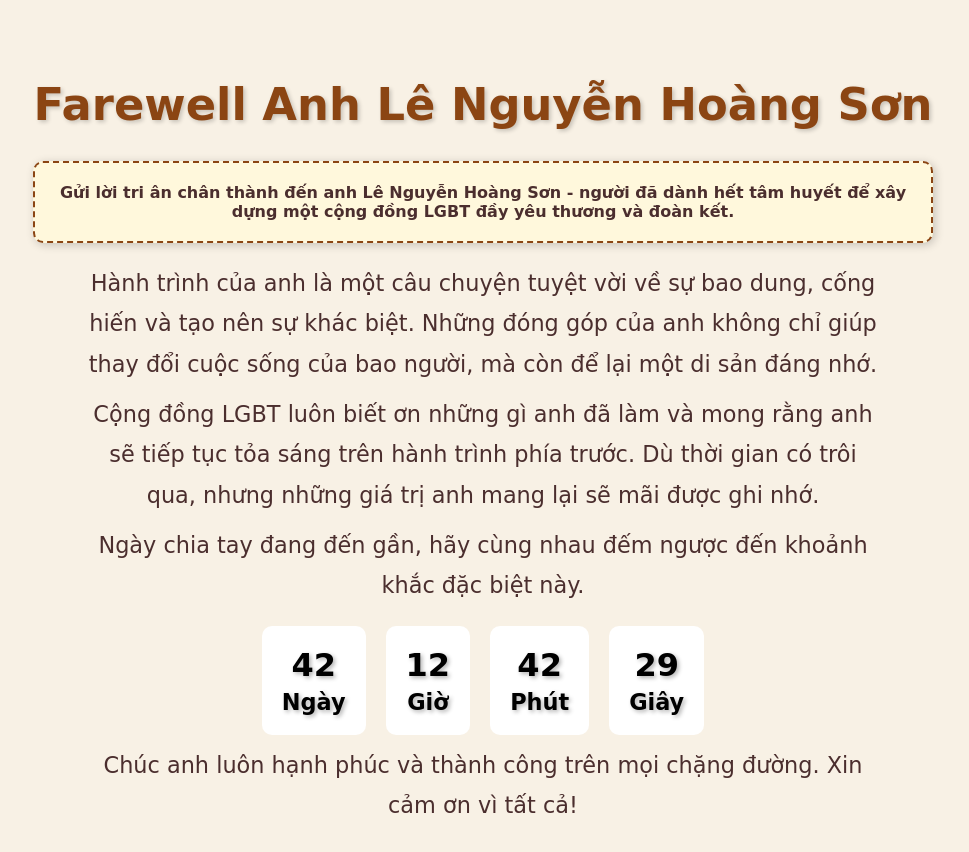
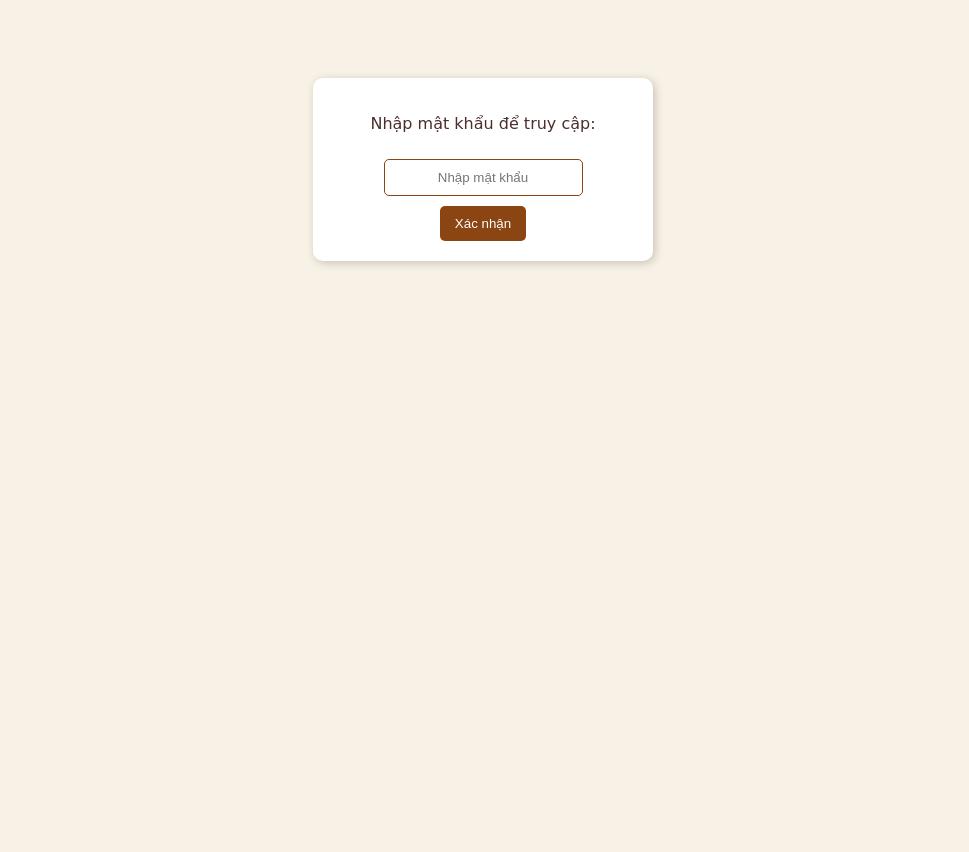
Before and after one commit to anhng-sg197/fareWellG, a plain HTML site: page index.html in a window 1280 px wide. Shown: the whole page, without its empty margins (157-1126 px from the left). After the commit the page ends 800 px from the top, so only its background shows below. Drawn offline with Linux system fonts and the light colour scheme.

Commit message:
Update index.html

```diff
--- a/index.html
+++ b/index.html
@@ -30,42 +30,74 @@
             font-weight: bold;
             border: 2px dashed #8b4513;
         }
-        p {
-            font-size: 1.4em;
-            max-width: 800px;
-            margin: 10px auto;
-            line-height: 1.8;
+        .password-container {
+            background: white;
+            padding: 20px;
+            border-radius: 10px;
+            box-shadow: 2px 2px 10px rgba(0, 0, 0, 0.2);
+            display: flex;
+            flex-direction: column;
+            align-items: center;
+            margin: 50px auto;
+            width: 300px;
         }
-        #countdown {
-            font-size: 2em;
-            font-weight: bold;
-            display: flex;
-            justify-content: center;
-            gap: 20px;
-            margin-top: 20px;
+        input {
+            padding: 10px;
+            margin: 10px 0;
+            border: 1px solid #8b4513;
+            border-radius: 5px;
+            text-align: center;
+        }
+        button {
+            background-color: #8b4513;
+            color: white;
+            border: none;
+            padding: 10px 15px;
+            border-radius: 5px;
+            cursor: pointer;
+        }
+        button:hover {
+            background-color: #5a2e1b;
+        }
+        #content {
+            display: none;
         }
         .time-box {
             padding: 20px;
             border-radius: 10px;
             color: black;
             background-color: white;
-            font-family: 'Indie Flower', cursive;
-            text-shadow: 2px 2px 4px rgba(0, 0, 0, 0.3);
+            font-size: 1.5em;
+            font-weight: bold;
+            display: inline-block;
+            min-width: 100px;
+            animation: pulse 1.5s infinite;
         }
         .label {
             font-size: 0.7em;
             display: block;
             margin-top: 5px;
         }
+        @keyframes pulse {
+            0% { transform: scale(1); opacity: 1; }
+            50% { transform: scale(1.1); opacity: 0.8; }
+            100% { transform: scale(1); opacity: 1; }
+        }
     </style>
 </head>
 <body>
+    <div id="password-screen" class="password-container">
+        <p>Nhập mật khẩu để truy cập:</p>
+        <input type="password" id="password" placeholder="Nhập mật khẩu">
+        <button onclick="checkPassword()">Xác nhận</button>
+    </div>
+
+    <div id="content">
         <h1>Farewell Anh Lê Nguyễn Hoàng Sơn</h1>
         <div class="handwritten-section">
             Gửi lời tri ân chân thành đến anh Lê Nguyễn Hoàng Sơn - người đã dành hết tâm huyết để xây dựng một cộng đồng LGBT đầy yêu thương và đoàn kết.
         </div>
         <p>Hành trình của anh là một câu chuyện tuyệt vời về sự bao dung, cống hiến và tạo nên sự khác biệt. Những đóng góp của anh không chỉ giúp thay đổi cuộc sống của bao người, mà còn để lại một di sản đáng nhớ.</p>
-    <p>Cộng đồng LGBT luôn biết ơn những gì anh đã làm và mong rằng anh sẽ tiếp tục tỏa sáng trên hành trình phía trước. Dù thời gian có trôi qua, nhưng những giá trị anh mang lại sẽ mãi được ghi nhớ.</p>
         <p>Ngày chia tay đang đến gần, hãy cùng nhau đếm ngược đến khoảnh khắc đặc biệt này.</p>
         <div id="countdown">
             <div class="time-box" id="days">00 <span class="label">Ngày</span></div>
@@ -74,8 +106,18 @@
             <div class="time-box" id="seconds">00 <span class="label">Giây</span></div>
         </div>
         <p>Chúc anh luôn hạnh phúc và thành công trên mọi chặng đường. Xin cảm ơn vì tất cả!</p>
+    </div>
 
     <script>
+        function checkPassword() {
+            const inputPassword = document.getElementById("password").value;
+            if (inputPassword === "groupG") {
+                document.getElementById("password-screen").style.display = "none";
+                document.getElementById("content").style.display = "block";
+            } else {
+                alert("Mật khẩu không đúng!");
+            }
+        }
         function updateCountdown() {
             const targetDate = new Date('2025-04-30T00:00:00').getTime();
             const now = new Date().getTime();
```
Lines whose indentation alone changed are shown as unchanged.
